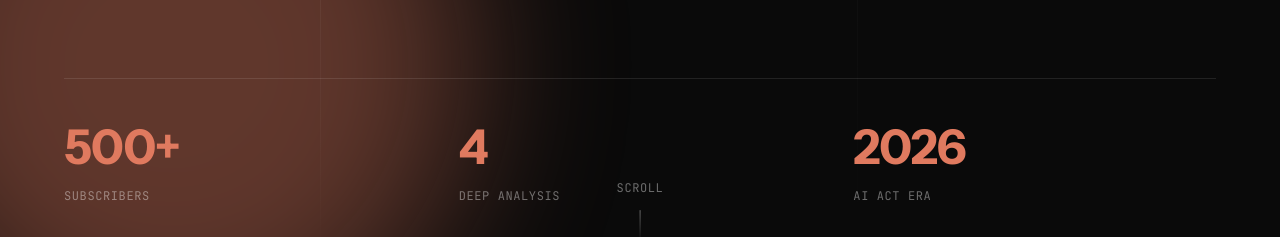
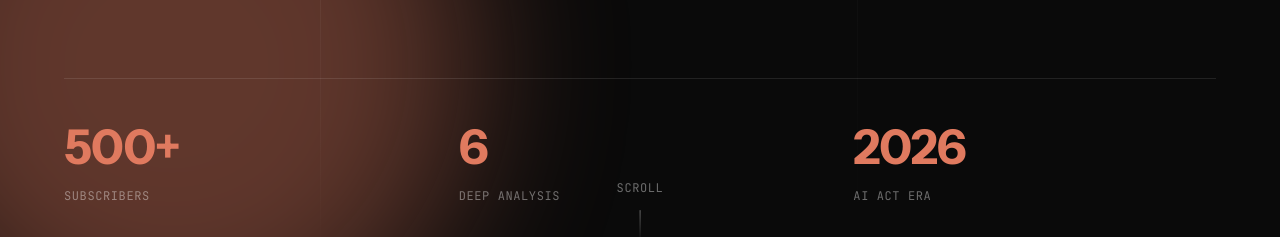
Before and after one commit to cosmos510/europiatech, a Next.js app: page / in a window 1280 px wide. Shown: the part 879-1116 px from the top of the page. Built offline with nearby package versions, Linux system fonts and the light colour scheme.

Commit message:
feat: make article count dynamic on Hero and Press pages

```diff
--- a/src/app/press/page.tsx
+++ b/src/app/press/page.tsx
@@ -4,10 +4,12 @@ import { motion, useScroll, useTransform } from 'framer-motion';
 import Link from 'next/link';
 import { Navigation } from '@/components/Navigation';
 import { Footer } from '@/components/Footer';
+import { articles } from '@/lib/articles';
 
 export default function PressPage() {
   const { scrollYProgress } = useScroll();
   const backgroundY = useTransform(scrollYProgress, [0, 1], ['0%', '30%']);
+  const articleCount = articles.length;
 
   return (
     <div style={{ position: 'relative' }}>
@@ -141,7 +143,7 @@ export default function PressPage() {
               style={{ padding: '1.5rem', display: 'flex', flexDirection: 'column', justifyContent: 'center', alignItems: 'center', textAlign: 'center' }}
             >
               <p style={{ fontSize: '3rem', fontWeight: 800, color: 'var(--accent-tertiary)', lineHeight: 1 }}>
-                4
+                {articleCount}
               </p>
               <p className="text-mono" style={{ color: 'rgba(255,255,255,0.5)', marginTop: '0.5rem' }}>
                 Deep Analysis
--- a/src/components/Hero.tsx
+++ b/src/components/Hero.tsx
@@ -2,8 +2,10 @@
 
 import { motion } from 'framer-motion';
 import Link from 'next/link';
+import { articles } from '@/lib/articles';
 
 export function Hero() {
+  const articleCount = articles.length;
   return (
     <section
       style={{
@@ -138,7 +140,7 @@ export function Hero() {
           }}
         >
           <StatItem number="500+" label="Subscribers" />
-          <StatItem number="4" label="Deep Analysis" />
+          <StatItem number={articleCount.toString()} label="Deep Analysis" />
           <StatItem number="2026" label="AI Act Era" />
         </motion.div>
       </div>
```
